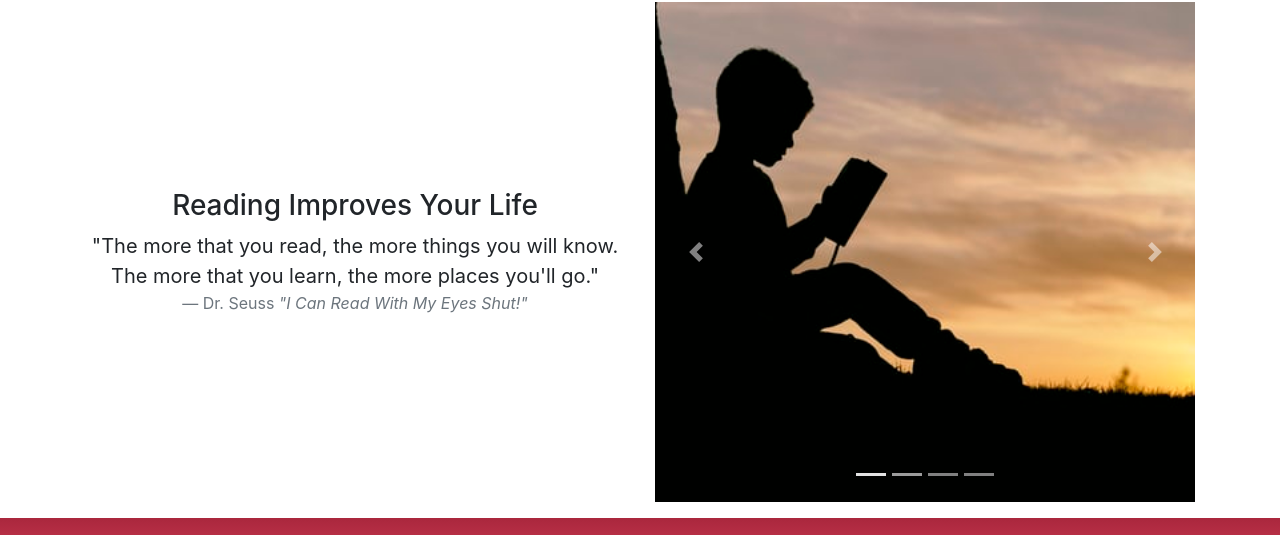
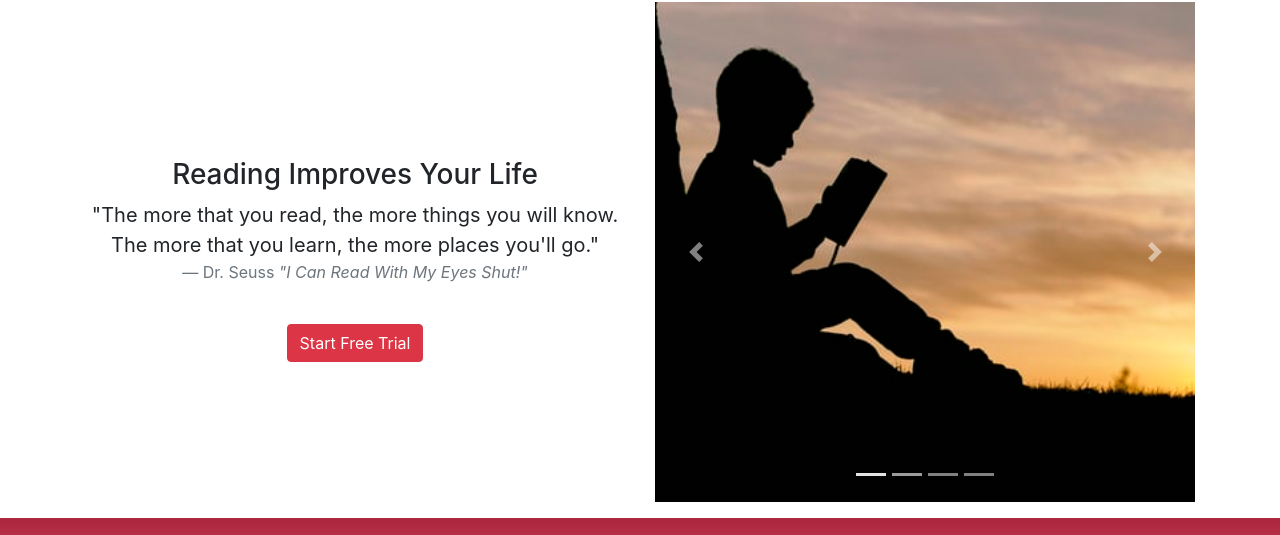
Before and after one commit to GardnerJohn/PrivateTime, a website: page index.html in a window 1280 px wide. Shown: the part 208-743 px from the top of the page. Drawn offline with nearby package versions, Linux system fonts and the light colour scheme.

Commit message:
Start Button/css change

```diff
--- a/index.html
+++ b/index.html
@@ -72,6 +72,7 @@
                 <blockquote class="blockquote">"The more that you read, the more things you will know. The more that you learn, the more places you'll go."
                   <footer class="blockquote-footer">Dr. Seuss <cite title="I Can Read With My Eyes Shut!">"I Can Read With My Eyes Shut!"</cite></footer>
                 </blockquote>
+                <button type="button" id="startTrial" class="btn btn-danger mt-4">Start Free Trial</button>
             </div>
           </div>
         </div> <!-- col -->
--- a/js/import.js
+++ b/js/import.js
@@ -19,6 +19,7 @@ function w3IncludeHTML(cb) {
       return;
     }
   }
+
   // Login Modal
   $("#loginButton").click(function () {
     $("#loginModal").modal("show");
```
